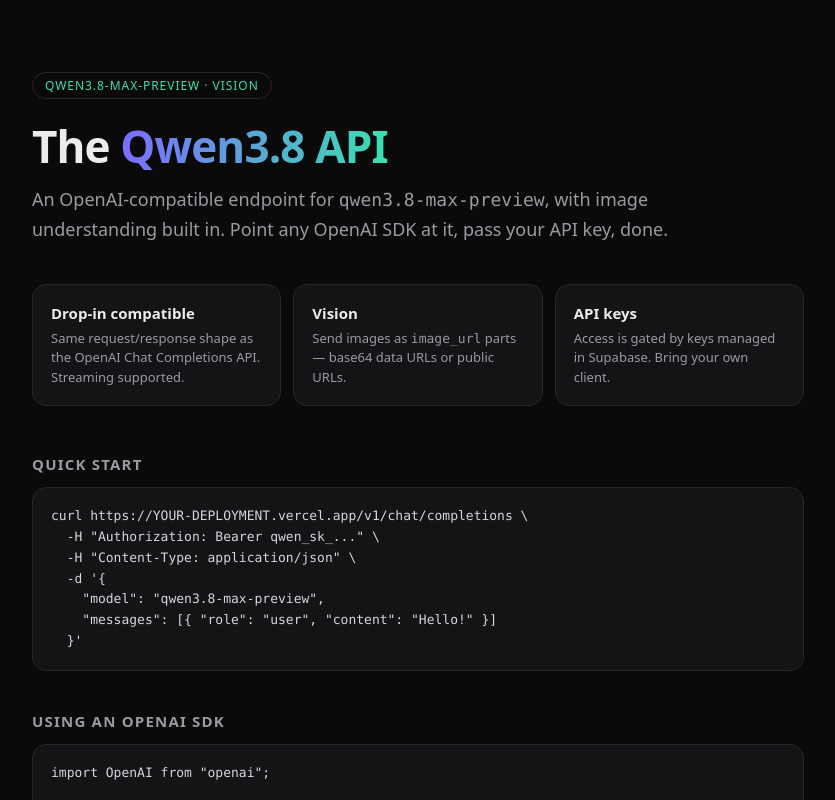
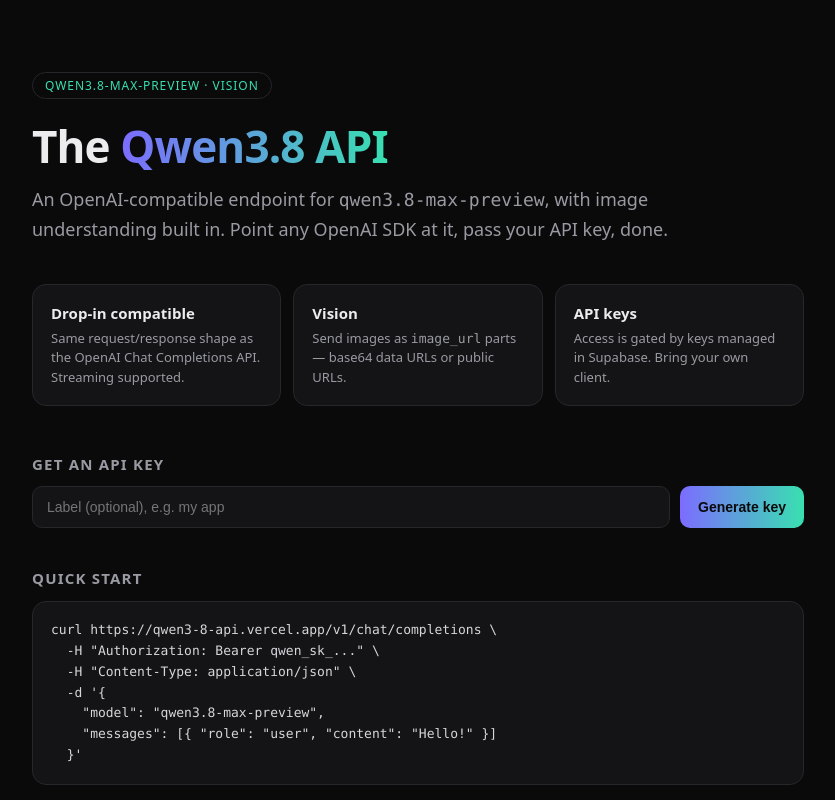
Before and after one commit to Kiyoscripts/qwen-api, a Next.js app: page / in a window 1280 px wide. Shown: the top 800 px of the page, without its empty margins (222-1057 px from the left). Built offline with nearby package versions, Linux system fonts and the light colour scheme.

Commit message:
Add files via upload

```diff
--- /dev/null
+++ b/app/KeyGenerator.tsx
@@ -0,0 +1,76 @@
+"use client";
+
+import { useState } from "react";
+
+export default function KeyGenerator() {
+  const [name, setName] = useState("");
+  const [loading, setLoading] = useState(false);
+  const [key, setKey] = useState<string | null>(null);
+  const [error, setError] = useState<string | null>(null);
+  const [copied, setCopied] = useState(false);
+
+  async function generate() {
+    setLoading(true);
+    setError(null);
+    setKey(null);
+    setCopied(false);
+    try {
+      const r = await fetch("/api/keys", {
+        method: "POST",
+        headers: { "Content-Type": "application/json" },
+        body: JSON.stringify({ name: name || undefined }),
+      });
+      const j = await r.json();
+      if (!r.ok) throw new Error(j.error || "Failed to create key");
+      setKey(j.key);
+    } catch (e: any) {
+      setError(e.message);
+    } finally {
+      setLoading(false);
+    }
+  }
+
+  async function copy() {
+    if (!key) return;
+    try {
+      await navigator.clipboard.writeText(key);
+      setCopied(true);
+      setTimeout(() => setCopied(false), 1500);
+    } catch {
+      /* clipboard may be blocked; user can select manually */
+    }
+  }
+
+  return (
+    <div className="keygen">
+      <div className="row">
+        <input
+          className="input"
+          placeholder="Label (optional), e.g. my app"
+          value={name}
+          maxLength={80}
+          onChange={(e) => setName(e.target.value)}
+          disabled={loading}
+        />
+        <button className="btn" onClick={generate} disabled={loading}>
+          {loading ? "Generating…" : "Generate key"}
+        </button>
+      </div>
+
+      {error && <p className="err">Error: {error}</p>}
+
+      {key && (
+        <div className="keybox">
+          <code className="keyval">{key}</code>
+          <button className="btn ghost" onClick={copy}>
+            {copied ? "Copied" : "Copy"}
+          </button>
+          <p className="hint">
+            Save this now — it&apos;s shown only once. Use it as{" "}
+            <code>Authorization: Bearer &lt;key&gt;</code>.
+          </p>
+        </div>
+      )}
+    </div>
+  );
+}
--- /dev/null
+++ b/app/api/keys/route.ts
@@ -0,0 +1,27 @@
+import { NextRequest, NextResponse } from "next/server";
+import { createApiKey } from "@/lib/supabase";
+
+export const runtime = "nodejs";
+
+// PUBLIC: anyone can generate an API key (self-serve signup). The raw key is
+// returned once and only its hash is stored.
+export async function POST(req: NextRequest) {
+  let name: string | null = null;
+  try {
+    const body = await req.json();
+    if (typeof body?.name === "string") name = body.name.slice(0, 80);
+  } catch {
+    /* name is optional */
+  }
+  try {
+    const created = await createApiKey(name);
+    return NextResponse.json({
+      key: created.key,
+      id: created.id,
+      name,
+      note: "Save this key now — it is shown only once and cannot be retrieved again.",
+    });
+  } catch (e: any) {
+    return NextResponse.json({ error: e.message }, { status: 500 });
+  }
+}
--- a/app/globals.css
+++ b/app/globals.css
@@ -77,4 +77,57 @@
 code { font-family: ui-monospace, SFMono-Regular, "SF Mono", Menlo, Consolas, monospace; }
 .tok { color: var(--accent-2); }
 
+/* API key generator */
+.keygen { margin: 0 0 8px; }
+.row { display: flex; gap: 10px; }
+.input {
+  flex: 1;
+  background: var(--panel);
+  border: 1px solid var(--border);
+  border-radius: 10px;
+  padding: 12px 14px;
+  color: var(--text);
+  font-size: 14px;
+  outline: none;
+}
+.input:focus { border-color: var(--accent); }
+.btn {
+  background: linear-gradient(90deg, var(--accent), var(--accent-2));
+  color: #0a0a0b;
+  font-weight: 600;
+  border: none;
+  border-radius: 10px;
+  padding: 12px 18px;
+  font-size: 14px;
+  cursor: pointer;
+  white-space: nowrap;
+}
+.btn:disabled { opacity: 0.6; cursor: default; }
+.btn.ghost {
+  background: transparent;
+  color: var(--text);
+  border: 1px solid var(--border);
+}
+.err { color: #ff7a7a; font-size: 13px; margin: 12px 0 0; }
+.keybox {
+  margin-top: 14px;
+  background: var(--panel);
+  border: 1px solid var(--border);
+  border-radius: 12px;
+  padding: 16px;
+  display: flex;
+  flex-wrap: wrap;
+  align-items: center;
+  gap: 12px;
+}
+.keyval {
+  flex: 1;
+  min-width: 240px;
+  color: var(--accent-2);
+  font-family: ui-monospace, SFMono-Regular, Menlo, Consolas, monospace;
+  font-size: 13px;
+  word-break: break-all;
+}
+.hint { width: 100%; margin: 4px 0 0; color: var(--muted); font-size: 12px; line-height: 1.5; }
+
 .foot { color: var(--muted); font-size: 13px; margin-top: 56px; border-top: 1px solid var(--border); padding-top: 20px; }
--- a/app/page.tsx
+++ b/app/page.tsx
@@ -1,4 +1,4 @@
-const curlExample = `curl https://YOUR-DEPLOYMENT.vercel.app/v1/chat/completions \\
+const curlExample = `curl https://qwen3-8-api.vercel.app/v1/chat/completions \\
   -H "Authorization: Bearer qwen_sk_..." \\
   -H "Content-Type: application/json" \\
   -d '{
@@ -21,7 +21,7 @@
 const sdkExample = `import OpenAI from "openai";
 
 const client = new OpenAI({
-  baseURL: "https://YOUR-DEPLOYMENT.vercel.app/v1",
+  baseURL: "https://qwen3-8-api.vercel.app/v1",
   apiKey: "qwen_sk_...",
 });
 
@@ -29,6 +29,8 @@
   model: "qwen3.8-max-preview",
   messages: [{ role: "user", content: "Hello!" }],
 });`;
+
+import KeyGenerator from "./KeyGenerator";
 
 export default function Home() {
   return (
@@ -56,6 +58,9 @@
           <p>Access is gated by keys managed in Supabase. Bring your own client.</p>
         </div>
       </div>
+
+      <h2>Get an API key</h2>
+      <KeyGenerator />
 
       <h2>Quick start</h2>
       <pre>
```
Also changed, not shown: 1 other file (tests, documents, lock files or other folders).
